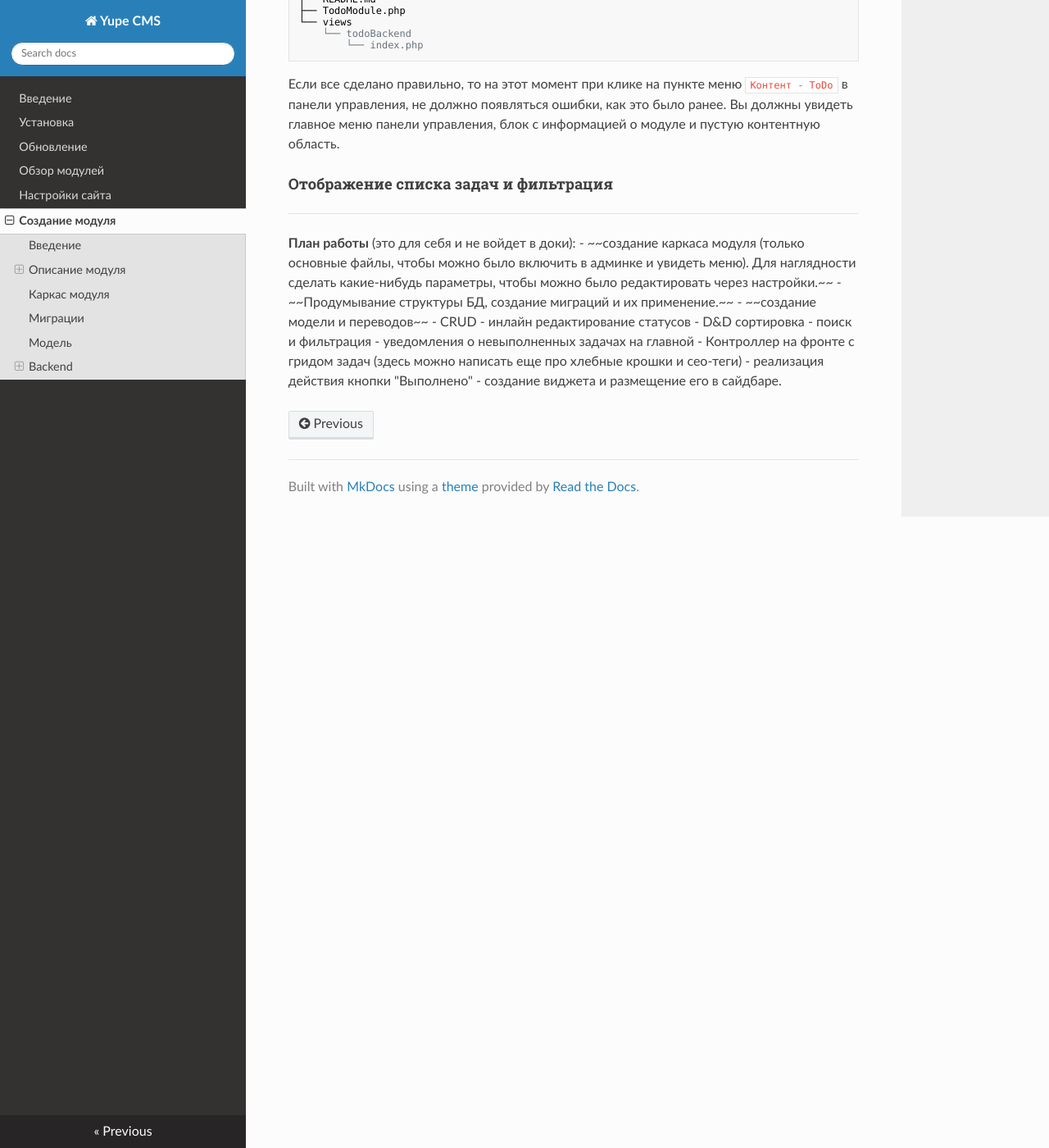
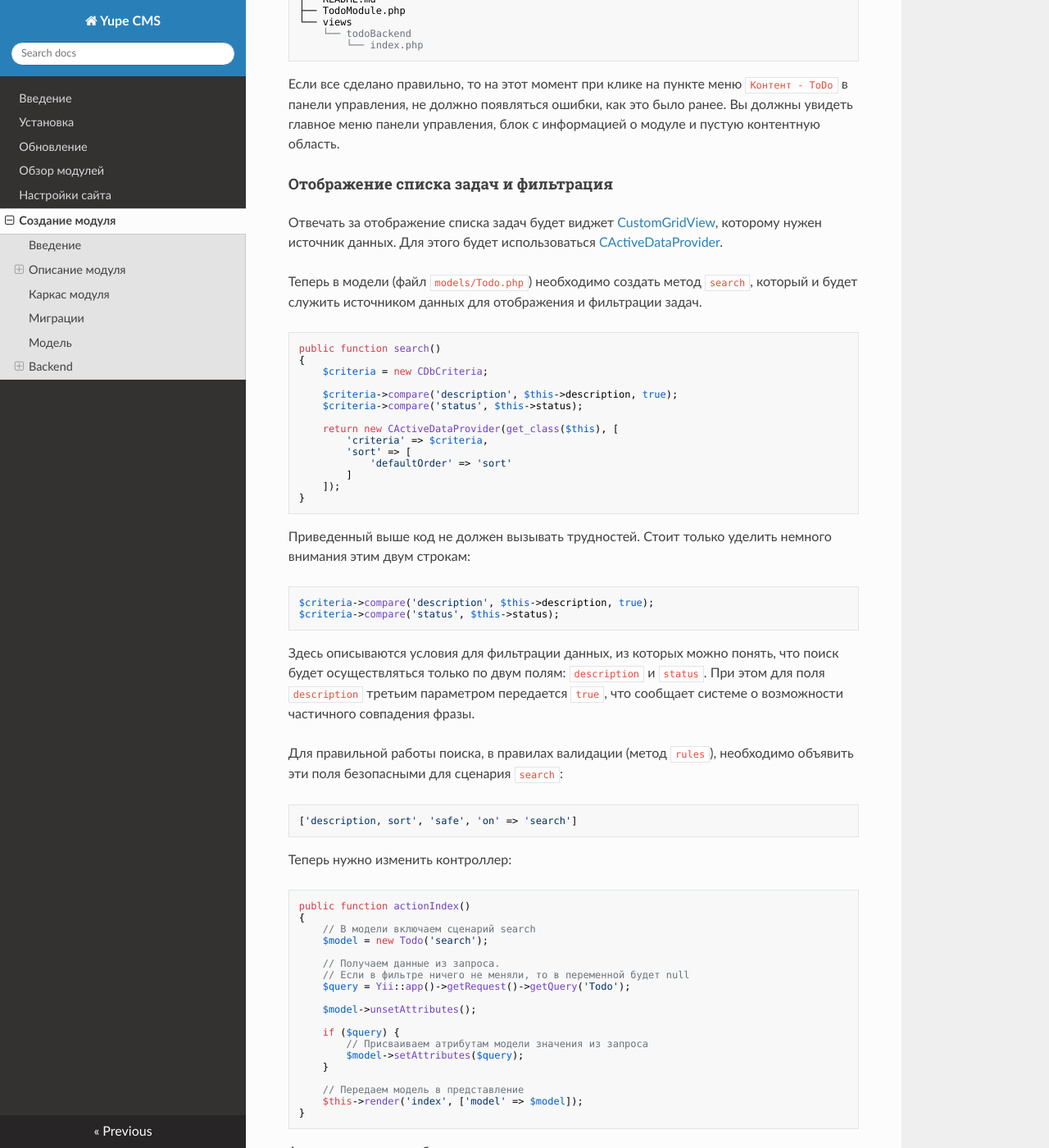
Before and after one commit to amyLabs/yupe-guides, an MkDocs documentation site: the page built from docs/module-create.md, in a window 1280 px wide and 1400 px high, scrolled down 7501 px. Shown: the whole window at 82% size. Built offline with MkDocs 1.6.1, drawn with Linux system fonts in a browser that asks for light colours; nearby versions of some CDN libraries; old or Windows-style settings are respelled for this version of MkDocs; some of the changed text lies outside the part shown.

Commit message:
Backend. Список задач

````diff
--- a/docs/module-create.md
+++ b/docs/module-create.md
@@ -273,7 +273,92 @@
 Если все сделано правильно, то на этот момент при клике на пункте меню `Контент - ToDo` в панели управления, не должно появляться ошибки, как это было ранее. Вы должны увидеть главное меню панели управления, блок с информацией о модуле и пустую контентную область.
 
 #### Отображение списка задач и фильтрация
+Отвечать за отображение списка задач будет виджет [CustomGridView](https://github.com/yupe/yupe/blob/master/protected/modules/yupe/widgets/CustomGridView.php), которому нужен источник данных. Для этого будет использоваться [CActiveDataProvider](http://www.yiiframework.com/doc/api/1.1/CActiveDataProvider).
 
+Теперь в модели (файл `models/Todo.php`) необходимо создать метод `search`, который и будет служить источником данных для отображения и фильтрации задач.
+
+```php
+public function search()
+{
+    $criteria = new CDbCriteria;
+
+    $criteria->compare('description', $this->description, true);
+    $criteria->compare('status', $this->status);
+
+    return new CActiveDataProvider(get_class($this), [
+        'criteria' => $criteria,
+        'sort' => [
+            'defaultOrder' => 'sort'
+        ]
+    ]);
+}
+```
+
+Приведенный выше код не должен вызывать трудностей. Стоит только уделить немного внимания этим двум строкам:
+
+```php
+$criteria->compare('description', $this->description, true);
+$criteria->compare('status', $this->status);
+```
+
+Здесь описываются условия для фильтрации данных, из которых можно понять, что поиск будет осуществляться только по двум полям: `description` и `status`. При этом для поля `description` третьим параметром передается `true`, что сообщает системе о возможности частичного совпадения фразы.
+
+Для правильной работы поиска, в правилах валидации (метод `rules`), необходимо объявить эти поля безопасными для сценария `search`:
+
+```php
+['description, sort', 'safe', 'on' => 'search']
+```
+
+Теперь нужно изменить контроллер:
+
+```php
+public function actionIndex()
+{
+    // В модели включаем сценарий search
+    $model = new Todo('search');
+
+    // Получаем данные из запроса.
+    // Если в фильтре ничего не меняли, то в переменной будет null
+    $query = Yii::app()->getRequest()->getQuery('Todo');
+
+    $model->unsetAttributes();
+
+    if ($query) {
+        // Присваиваем атрибутам модели значения из запроса
+        $model->setAttributes($query);
+    }
+
+    // Передаем модель в представление
+    $this->render('index', ['model' => $model]);
+}
+```
+
+А в представлении добавить виджет:
+
+```php
+$this->widget('yupe\widgets\CustomGridView', [
+        'id' => 'todo-grid',
+        'type' => 'condensed',
+        'dataProvider' => $model->search(),
+        'filter' => $model,
+        'columns' => [
+            'id',
+            'description',
+            'status',
+            [
+                'class' => 'yupe\widgets\CustomButtonColumn',
+                'template' => '{update} {delete}'
+            ],
+        ],
+    ]
+);
+```
+
+Теперь, в панели управления, вы должны увидеть следующую картину:
+
+![Модуль ToDo - Список](img/yupe-module-3.png)
+
+Обращаем ваше внимание на то, что не весь код размещается в этом описании, а только самые важные его части. Более подробно изучить код этой части можно на [GitHub](https://github.com/sabian/yupe-todo/commit/f4d2019ff395c625857935a615bb2d2c1815926d).
 
 -----------
 **План работы** (это для себя и не войдет в доки):
````
Also changed, not shown: docs/img/yupe-module-3.png (added).
